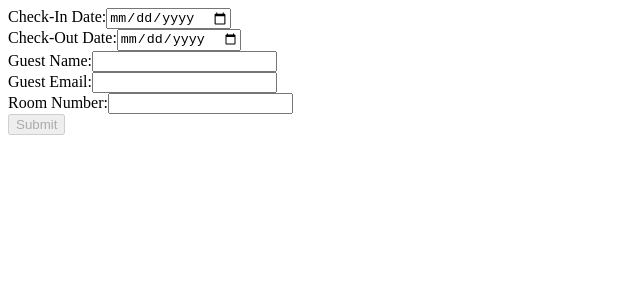
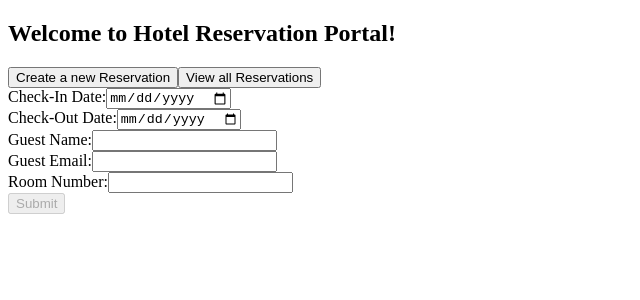
Before and after one commit to akshatk806/MyHotel, an Angular app: page /create-reservation in a window 1280 px wide. Shown: the top 300 px of the page, without its empty margins (0-640 px from the left). Built offline with nearby package versions, Linux system fonts and the light colour scheme.

Commit message:
combining components from different module

```diff
--- a/src/app/home/home.module.ts
+++ b/src/app/home/home.module.ts
@@ -11,6 +11,10 @@ import { RouterModule } from '@angular/router';
   imports: [
     CommonModule,
     RouterModule
+  ],
+  // we allow other modules to use this component
+  exports: [
+    HomeComponent
   ]
 })
 export class HomeModule { }
--- a/src/app/reservation-form/reservation-form.component.html
+++ b/src/app/reservation-form/reservation-form.component.html
@@ -1,3 +1,5 @@
+<app-home/>
+
 <form [formGroup]="reservationForm" (ngSubmit)="onSubmit()" >   <!-- (ngSubmit) is an event OR (bgSubmit) is listener to the form, click on button and you can submit the form -->
     <div>
         <label>Check-In Date:</label>
--- a/src/app/reservation-list/reservation-list.component.html
+++ b/src/app/reservation-list/reservation-list.component.html
@@ -1,3 +1,5 @@
+<app-home></app-home>     <!-- Home is not part of reservation component -->
+
 <h3 class="mt-4 text-center">Reservation List</h3>
 
 <table class="table table-striped">
--- a/src/app/reservation/reservation.module.ts
+++ b/src/app/reservation/reservation.module.ts
@@ -4,7 +4,7 @@ import { ReservationFormComponent } from '../reservation-form/reservation-form.c
 import { ReservationListComponent } from '../reservation-list/reservation-list.component';
 import { FormsModule, ReactiveFormsModule } from '@angular/forms';
 import { RouterModule } from '@angular/router';
-
+import { HomeModule } from '../home/home.module';
 
 @NgModule({
   declarations: [
@@ -15,7 +15,8 @@ import { RouterModule } from '@angular/router';
     CommonModule,
     FormsModule,
     ReactiveFormsModule,
-    RouterModule
+    RouterModule,
+    HomeModule     // <app-home/> in template only by importing home module, home module consiting of home component(<app-home/>)
   ]
 })
 export class ReservationModule { }
```
